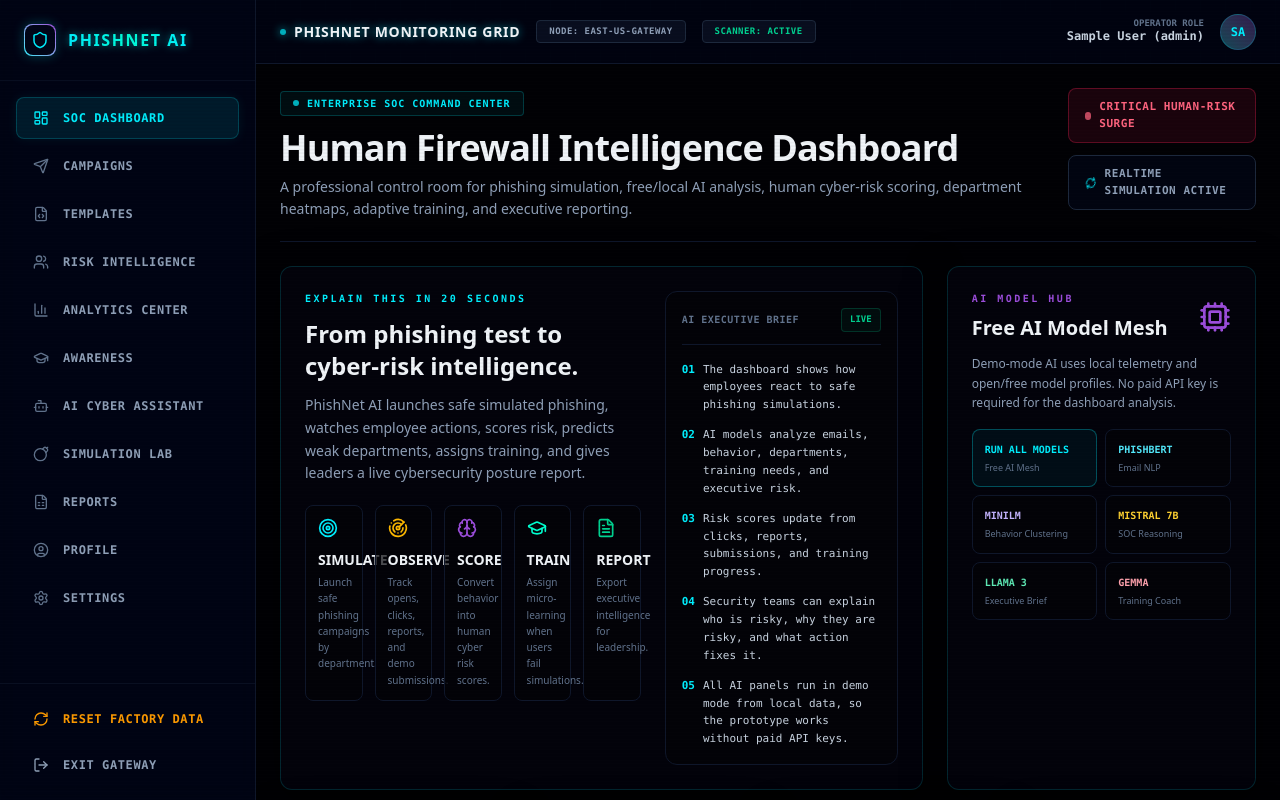
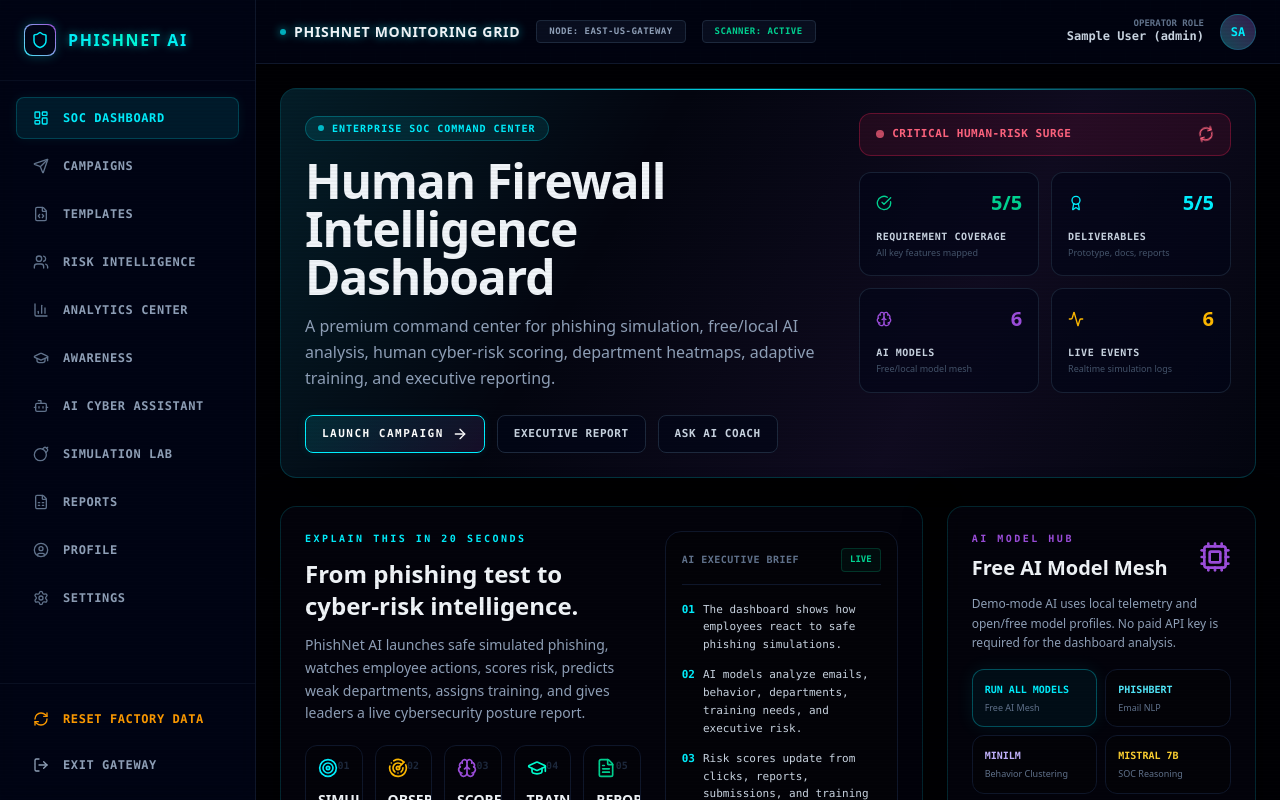
Before and after one commit to LALITHD-21/PISHNET-AI, a Next.js app: page /dashboard/soc in a window 1280 px wide. Built offline with nearby package versions, Linux system fonts and the light colour scheme; sample sign-in values are in the browser's storage.

Commit message:
Polish SOC dashboard UI

```diff
--- a/src/app/dashboard/soc/page.tsx
+++ b/src/app/dashboard/soc/page.tsx
@@ -16,7 +16,9 @@ import {
   YAxis
 } from "recharts";
 import {
+  Activity,
   ArrowRight,
+  Award,
   Bot,
   Brain,
   CheckCircle,
@@ -216,10 +218,10 @@ export default function SocDashboard() {
   ];
 
   const kpiCards = [
-    { label: "Human Firewall Score", value: `${stats.resilienceScore}%`, sub: "Resilience against phishing", icon: Shield, color: "text-primary", status: "EXECUTIVE" },
-    { label: "Click Exposure", value: `${stats.clickRate}%`, sub: `${stats.totalClicks} risky click events`, icon: Target, color: "text-amber-400", status: "WATCH" },
-    { label: "Credential Events", value: stats.totalCompromised, sub: `${stats.submitRate}% submit-after-click`, icon: Flame, color: "text-rose-400", status: "CRITICAL" },
-    { label: "Self Reports", value: `${stats.reportingRate}%`, sub: `${stats.totalReported} threats neutralized`, icon: CheckCircle, color: "text-emerald-400", status: "SECURE" }
+    { label: "Human Firewall Score", value: `${stats.resilienceScore}%`, sub: "Resilience against phishing", icon: Shield, color: "text-primary", bar: "bg-primary", progress: stats.resilienceScore, status: "EXECUTIVE" },
+    { label: "Click Exposure", value: `${stats.clickRate}%`, sub: `${stats.totalClicks} risky click events`, icon: Target, color: "text-amber-400", bar: "bg-amber-400", progress: stats.clickRate, status: "WATCH" },
+    { label: "Credential Events", value: stats.totalCompromised, sub: `${stats.submitRate}% submit-after-click`, icon: Flame, color: "text-rose-400", bar: "bg-rose-400", progress: Math.min(100, stats.totalCompromised * 8), status: "CRITICAL" },
+    { label: "Self Reports", value: `${stats.reportingRate}%`, sub: `${stats.totalReported} threats neutralized`, icon: CheckCircle, color: "text-emerald-400", bar: "bg-emerald-400", progress: stats.reportingRate, status: "SECURE" }
   ];
 
   const featureTiles = [
@@ -288,36 +290,72 @@ export default function SocDashboard() {
     { layer: "Realtime", value: "Socket.IO Event Stream" }
   ];
 
+  const heroStats = [
+    { label: "Requirement Coverage", value: "5/5", icon: CheckCircle, color: "text-emerald-400", text: "All key features mapped" },
+    { label: "Deliverables", value: "5/5", icon: Award, color: "text-primary", text: "Prototype, docs, reports" },
+    { label: "AI Models", value: "6", icon: Brain, color: "text-secondary", text: "Free/local model mesh" },
+    { label: "Live Events", value: logs.length, icon: Activity, color: "text-amber-400", text: "Realtime simulation logs" }
+  ];
+
   return (
-    <div className="space-y-6">
-      <div className="flex flex-col xl:flex-row justify-between gap-5 border-b border-slate-900 pb-5">
-        <div className="max-w-3xl">
-          <div className="inline-flex items-center gap-2 rounded border border-primary/20 bg-primary/5 px-3 py-1 text-[10px] font-mono font-bold uppercase tracking-widest text-primary">
+    <div className="space-y-7 pb-8">
+      <div className="relative overflow-hidden rounded-2xl border border-primary/20 bg-[#050712]/90 p-6 shadow-[0_24px_80px_rgba(0,0,0,0.45)]">
+        <div className="absolute inset-0 bg-[linear-gradient(120deg,rgba(0,240,255,0.10),transparent_34%,rgba(157,78,221,0.08)_68%,transparent)] pointer-events-none" />
+        <div className="absolute inset-x-0 top-0 h-px bg-gradient-to-r from-transparent via-primary to-transparent" />
+
+        <div className="relative z-10 grid grid-cols-1 xl:grid-cols-12 gap-6">
+          <div className="xl:col-span-7">
+            <div className="inline-flex items-center gap-2 rounded-full border border-primary/25 bg-primary/10 px-3 py-1 text-[10px] font-mono font-bold uppercase tracking-widest text-primary">
               <span className="h-1.5 w-1.5 rounded-full bg-primary animate-pulse" />
               Enterprise SOC Command Center
             </div>
-          <h1 className="mt-3 font-outfit text-3xl md:text-4xl font-black tracking-tight text-slate-100">
+            <h1 className="mt-4 font-outfit text-3xl md:text-5xl font-black tracking-tight text-slate-100">
               Human Firewall Intelligence Dashboard
             </h1>
-          <p className="mt-2 text-sm leading-relaxed text-slate-400">
-            A professional control room for phishing simulation, free/local AI analysis, human cyber-risk scoring, department heatmaps, adaptive training, and executive reporting.
+            <p className="mt-3 max-w-3xl text-sm md:text-base leading-relaxed text-slate-400">
+              A premium command center for phishing simulation, free/local AI analysis, human cyber-risk scoring, department heatmaps, adaptive training, and executive reporting.
             </p>
+
+            <div className="mt-6 flex flex-wrap gap-3">
+              <Link href="/dashboard/campaigns" className="cyber-btn rounded-lg px-4 py-2.5 text-[11px] font-mono flex items-center gap-2">
+                Launch Campaign <ArrowRight className="h-4 w-4" />
+              </Link>
+              <Link href="/dashboard/reports" className="rounded-lg border border-slate-800 bg-slate-950/70 px-4 py-2.5 text-[11px] font-mono font-bold uppercase tracking-wider text-slate-300 transition-colors hover:border-accent/40 hover:text-accent">
+                Executive Report
+              </Link>
+              <Link href="/dashboard/ai-coach" className="rounded-lg border border-slate-800 bg-slate-950/70 px-4 py-2.5 text-[11px] font-mono font-bold uppercase tracking-wider text-slate-300 transition-colors hover:border-secondary/40 hover:text-secondary">
+                Ask AI Coach
+              </Link>
+            </div>
           </div>
 
-        <div className="flex flex-col sm:flex-row xl:flex-col gap-3 xl:items-end">
-          <div className={`rounded-lg border px-4 py-2.5 text-[11px] font-mono font-bold uppercase tracking-wider ${threatLevel.tone} flex items-center gap-2`}>
+          <div className="xl:col-span-5">
+            <div className={`rounded-xl border px-4 py-3 text-[11px] font-mono font-bold uppercase tracking-wider ${threatLevel.tone} flex items-center justify-between gap-3`}>
+              <span className="flex items-center gap-2">
                 <span className={`h-2 w-2 rounded-full ${threatLevel.pulse} animate-pulse`} />
                 {threatLevel.label}
+              </span>
+              <RefreshCw className="h-4 w-4 animate-spin" style={{ animationDuration: "12s" }} />
             </div>
-          <div className="rounded-lg border border-slate-800 bg-slate-950/70 px-4 py-2.5 text-[11px] font-mono font-bold uppercase tracking-wider text-slate-400 flex items-center gap-2">
-            <RefreshCw className="h-4 w-4 animate-spin text-primary" style={{ animationDuration: "12s" }} />
-            Realtime simulation active
+
+            <div className="mt-4 grid grid-cols-2 gap-3">
+              {heroStats.map(({ label, value, icon: Icon, color, text }) => (
+                <div key={label} className="rounded-xl border border-slate-800/80 bg-slate-950/60 p-4">
+                  <div className="flex items-center justify-between">
+                    <Icon className={`h-4 w-4 ${color}`} />
+                    <span className={`font-outfit text-xl font-black ${color}`}>{value}</span>
+                  </div>
+                  <div className="mt-3 text-[10px] font-mono font-bold uppercase tracking-wider text-slate-300">{label}</div>
+                  <div className="mt-0.5 text-[9px] text-slate-600">{text}</div>
+                </div>
+              ))}
+            </div>
           </div>
         </div>
       </div>
 
       <div className="grid grid-cols-1 xl:grid-cols-12 gap-6">
-        <div className="xl:col-span-8 cyber-card rounded-xl border border-primary/20 bg-slate-950/50 p-6 overflow-hidden">
+        <div className="xl:col-span-8 cyber-card rounded-2xl border border-primary/20 bg-slate-950/50 p-6 overflow-hidden">
           <div className="grid grid-cols-1 lg:grid-cols-12 gap-6">
             <div className="lg:col-span-7 text-left">
               <p className="text-[10px] font-mono font-bold uppercase tracking-[0.25em] text-primary">Explain this in 20 seconds</p>
@@ -327,8 +365,9 @@ export default function SocDashboard() {
               </p>
 
               <div className="mt-5 grid grid-cols-1 sm:grid-cols-5 gap-3">
-                {WORKFLOW_STEPS.map(({ title, text, icon: Icon, color }) => (
-                  <div key={title} className="rounded-lg border border-slate-900 bg-[#030308]/70 p-3 min-h-32">
+                {WORKFLOW_STEPS.map(({ title, text, icon: Icon, color }, index) => (
+                  <div key={title} className="relative rounded-xl border border-slate-900 bg-[#030308]/75 p-3 min-h-32 overflow-hidden">
+                    <span className="absolute right-3 top-3 font-mono text-[10px] font-black text-slate-800">0{index + 1}</span>
                     <Icon className={`h-5 w-5 ${color}`} />
                     <div className="mt-3 font-outfit text-sm font-bold uppercase text-slate-100">{title}</div>
                     <p className="mt-1 text-[10px] leading-relaxed text-slate-500">{text}</p>
@@ -337,7 +376,7 @@ export default function SocDashboard() {
               </div>
             </div>
 
-            <div className="lg:col-span-5 rounded-xl border border-slate-900 bg-[#030308]/80 p-4 font-mono">
+            <div className="lg:col-span-5 rounded-2xl border border-slate-900 bg-[#030308]/80 p-4 font-mono">
               <div className="flex items-center justify-between border-b border-slate-900 pb-3">
                 <span className="text-[10px] font-bold uppercase tracking-wider text-slate-500">AI Executive Brief</span>
                 <span className="rounded border border-emerald-400/20 bg-emerald-400/5 px-2 py-1 text-[9px] font-bold text-emerald-400">LIVE</span>
@@ -354,7 +393,7 @@ export default function SocDashboard() {
           </div>
         </div>
 
-        <div className="xl:col-span-4 cyber-card rounded-xl border border-secondary/20 bg-slate-950/50 p-6">
+        <div className="xl:col-span-4 cyber-card rounded-2xl border border-secondary/20 bg-slate-950/50 p-6">
           <div className="flex items-center justify-between">
             <div>
               <p className="text-[10px] font-mono font-bold uppercase tracking-[0.25em] text-secondary">AI Model Hub</p>
@@ -371,8 +410,8 @@ export default function SocDashboard() {
               <button
                 key={model.id}
                 onClick={() => setActiveModel(model)}
-                className={`rounded-lg border p-3 text-left transition-all cursor-pointer ${
-                  activeModel.id === model.id ? model.border : "border-slate-900 bg-[#030308]/70 hover:border-slate-700"
+                className={`rounded-xl border p-3 text-left transition-all cursor-pointer ${
+                  activeModel.id === model.id ? `${model.border} shadow-[0_0_18px_rgba(0,240,255,0.08)]` : "border-slate-900 bg-[#030308]/70 hover:border-slate-700"
                 }`}
               >
                 <div className={`font-mono text-[10px] font-bold uppercase ${model.color}`}>{model.name}</div>
@@ -384,11 +423,15 @@ export default function SocDashboard() {
       </div>
 
       <div className="grid grid-cols-1 sm:grid-cols-2 xl:grid-cols-4 gap-4">
-        {kpiCards.map(({ label, value, sub, icon: Icon, color, status }) => (
-          <div key={label} className="cyber-card rounded-xl border border-slate-900/70 bg-slate-950/40 p-5 text-left relative overflow-hidden">
+        {kpiCards.map(({ label, value, sub, icon: Icon, color, bar, progress, status }) => (
+          <div key={label} className="cyber-card rounded-2xl border border-slate-900/70 bg-slate-950/45 p-5 text-left relative overflow-hidden">
+            <div className="absolute inset-x-0 top-0 h-px bg-gradient-to-r from-transparent via-slate-500/50 to-transparent" />
             <Icon className={`absolute right-4 top-4 h-11 w-11 opacity-15 ${color}`} />
             <span className="text-[10px] text-slate-500 block font-mono font-bold uppercase tracking-wider">{label}</span>
             <span className={`text-3xl font-extrabold font-outfit block my-1 ${color}`}>{value}</span>
+            <div className="mt-4 h-1.5 overflow-hidden rounded-full bg-slate-900">
+              <div className={`h-full rounded-full ${bar} transition-all duration-700`} style={{ width: `${Math.max(6, Math.min(100, progress))}%` }} />
+            </div>
             <div className="mt-3 flex items-center justify-between gap-2 text-[9px] font-mono font-bold uppercase">
               <span className="text-slate-500">{sub}</span>
               <span className={color}>{status}</span>
@@ -402,11 +445,13 @@ export default function SocDashboard() {
           <Link
             key={title}
             href={href}
-            className="cyber-card rounded-xl border border-slate-900 bg-slate-950/40 p-4 min-h-32 flex flex-col justify-between hover:border-primary/30 transition-all"
+            className="cyber-card group rounded-2xl border border-slate-900 bg-slate-950/45 p-4 min-h-32 flex flex-col justify-between hover:border-primary/40 transition-all"
           >
             <div className="flex items-center justify-between">
-              <Icon className="h-5 w-5 text-primary" />
-              <ArrowRight className="h-3.5 w-3.5 text-slate-600" />
+              <div className="rounded-lg border border-primary/15 bg-primary/5 p-2">
+                <Icon className="h-4 w-4 text-primary" />
+              </div>
+              <ArrowRight className="h-3.5 w-3.5 text-slate-600 transition-transform group-hover:translate-x-1 group-hover:text-primary" />
             </div>
             <div>
               <div className="font-outfit text-2xl font-black text-slate-100">{value}</div>
@@ -424,18 +469,24 @@ export default function SocDashboard() {
             subtitle="Every hackathon requirement is mapped to a working dashboard capability."
             glowColor="rgba(0, 240, 255, 0.16)"
           >
-            <div className="grid grid-cols-1 md:grid-cols-5 gap-3">
-              {requirementCards.map(({ title, text, icon: Icon, status }) => (
-                <div key={title} className="rounded-xl border border-slate-900 bg-[#030308]/70 p-4 min-h-48 text-left flex flex-col justify-between">
+            <div className="grid grid-cols-1 md:grid-cols-2 2xl:grid-cols-5 gap-4">
+              {requirementCards.map(({ title, text, icon: Icon, status }, index) => (
+                <div key={title} className="rounded-2xl border border-slate-900 bg-[#030308]/70 p-4 min-h-44 text-left flex flex-col justify-between">
                   <div>
                     <div className="flex items-center justify-between">
+                      <div className="flex items-center gap-2">
+                        <span className="font-mono text-[10px] font-black text-primary">R{index + 1}</span>
                         <Icon className="h-5 w-5 text-primary" />
+                      </div>
                       <span className="rounded border border-emerald-400/20 bg-emerald-400/5 px-2 py-0.5 text-[8px] font-mono font-bold uppercase text-emerald-400">
                         {status}
                       </span>
                     </div>
                     <h3 className="mt-4 font-outfit text-sm font-black uppercase text-slate-100">{title}</h3>
                     <p className="mt-2 text-[10px] leading-relaxed text-slate-500">{text}</p>
+                  </div>
+                  <div className="mt-4 h-1 overflow-hidden rounded-full bg-slate-900">
+                    <div className="h-full w-full rounded-full bg-emerald-400" />
                   </div>
                 </div>
               ))}
@@ -472,10 +523,12 @@ export default function SocDashboard() {
             subtitle="Judges can verify the required source code, dashboards, templates, training, security docs, and reports."
             glowColor="rgba(157, 78, 221, 0.16)"
           >
-            <div className="grid grid-cols-1 md:grid-cols-5 gap-3">
+            <div className="grid grid-cols-1 md:grid-cols-2 2xl:grid-cols-5 gap-4">
               {deliverableCards.map(({ title, text, icon: Icon }) => (
-                <div key={title} className="rounded-xl border border-slate-900 bg-[#030308]/70 p-4 min-h-40 text-left">
-                  <Icon className="h-5 w-5 text-secondary" />
+                <div key={title} className="rounded-2xl border border-slate-900 bg-[#030308]/70 p-4 min-h-40 text-left">
+                  <div className="rounded-lg border border-secondary/20 bg-secondary/5 p-2 w-fit">
+                    <Icon className="h-4 w-4 text-secondary" />
+                  </div>
                   <h3 className="mt-3 font-outfit text-sm font-bold uppercase text-slate-100">{title}</h3>
                   <p className="mt-2 text-[10px] leading-relaxed text-slate-500">{text}</p>
                 </div>
@@ -520,7 +573,7 @@ export default function SocDashboard() {
             }
           >
             <div className="grid grid-cols-1 lg:grid-cols-12 gap-5">
-              <div className="lg:col-span-7 rounded-xl border border-slate-900 bg-[#030308]/75 p-5 text-left">
+              <div className="lg:col-span-7 rounded-2xl border border-slate-900 bg-[#030308]/75 p-5 text-left">
                 <div className="flex items-start gap-3">
                   <div className={`rounded-lg border p-2 ${activeModel.border}`}>
                     <Brain className={`h-5 w-5 ${activeModel.color}`} />
@@ -547,7 +600,7 @@ export default function SocDashboard() {
                 </div>
               </div>
 
-              <div className="lg:col-span-5 rounded-xl border border-slate-900 bg-[#030308]/75 p-5">
+              <div className="lg:col-span-5 rounded-2xl border border-slate-900 bg-[#030308]/75 p-5">
                 <div className="flex items-center justify-between">
                   <span className="text-[10px] font-mono font-bold uppercase tracking-wider text-slate-500">Recommended Actions</span>
                   <Sparkles className="h-4 w-4 text-primary" />
@@ -574,7 +627,7 @@ export default function SocDashboard() {
           <DashboardCard title="EMPLOYEE TRIAGE QUEUE" subtitle="Top users by AI-predicted phishing vulnerability.">
             <div className="space-y-3 font-mono text-xs">
               {topRiskEmployees.map((employee, index) => (
-                <div key={employee.id} className="flex items-center gap-3 rounded-lg border border-slate-900 bg-[#030308]/65 p-3">
+                <div key={employee.id} className="flex items-center gap-3 rounded-xl border border-slate-900 bg-[#030308]/65 p-3">
                   <div className={`h-8 w-8 rounded-lg flex items-center justify-center font-black ${
                     index === 0 ? "bg-rose-500/15 text-rose-400" : "bg-slate-900 text-slate-400"
                   }`}>
```
Lines whose indentation alone changed are shown as unchanged.
